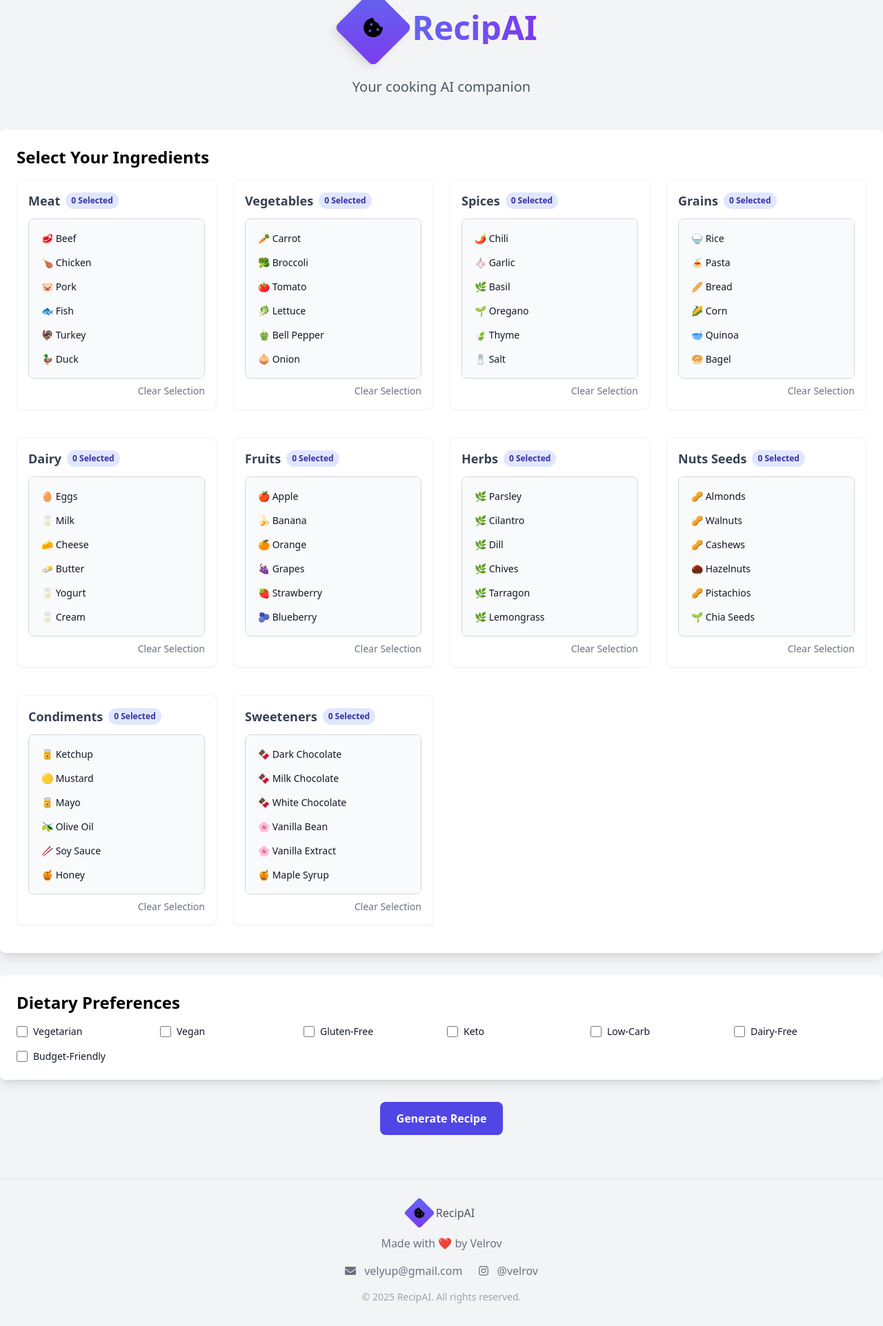
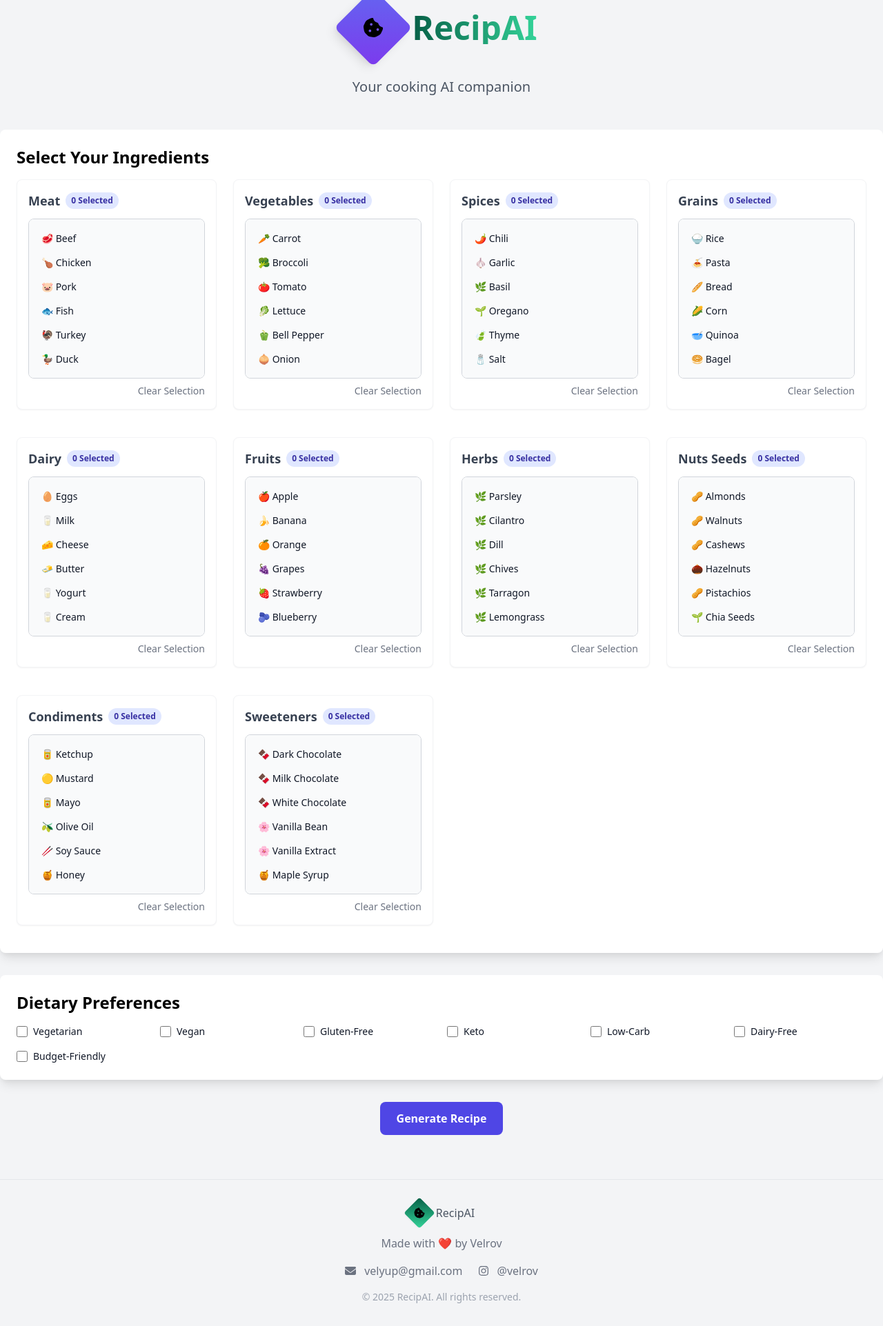
Before and after one commit to velrov1/recipe-ai, a Flask app: page / in a window 1280 px wide. Shown: the whole page at 69% size. Run offline with Flask 3, Linux system fonts and the light colour scheme.

Commit message:
Changed to logo color from indgo/purple to dgreen/lgreen

```diff
--- a/templates/index.html
+++ b/templates/index.html
@@ -19,7 +19,7 @@
                     <i class="fa-solid fa-cookie-bite text-3xl"></i> <!-- Increased size of the cookie icon -->
                 </div>
             </div>
-            <h1 class="text-5xl font-extrabold text-transparent bg-clip-text bg-gradient-to-r from-indigo-500 to-purple-600">RecipAI</h1>
+            <h1 class="text-5xl font-extrabold text-transparent bg-clip-text bg-gradient-to-r from-green-800 to-green-400">RecipAI</h1>
         </div>
         <p class="text-xl text-gray-600 font-light">Your cooking AI companion</p>
     </header>
@@ -706,7 +706,7 @@
             <div class="flex flex-col items-center justify-center space-y-4">
                 <div class="flex items-center space-x-2">
                     <div class="w-8 h-8 relative">
-                        <div class="absolute inset-0 bg-gradient-to-br from-indigo-500 to-purple-600 rounded transform rotate-45 shadow-sm"></div>
+                        <div class="absolute inset-0 bg-gradient-to-br from-green-800 to-green-400 rounded transform rotate-45 shadow-sm"></div>
                         <div class="absolute inset-0 flex items-center justify-center">
                             <i class="fa-solid fa-cookie-bite"></i>
                         </div>
```
